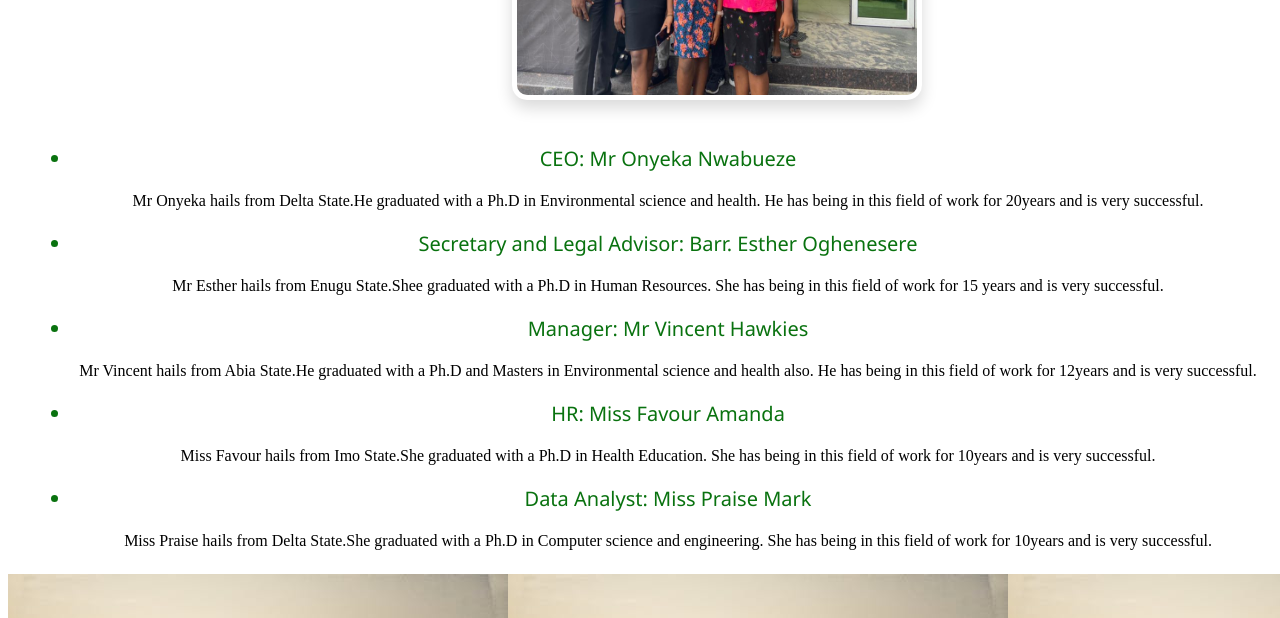
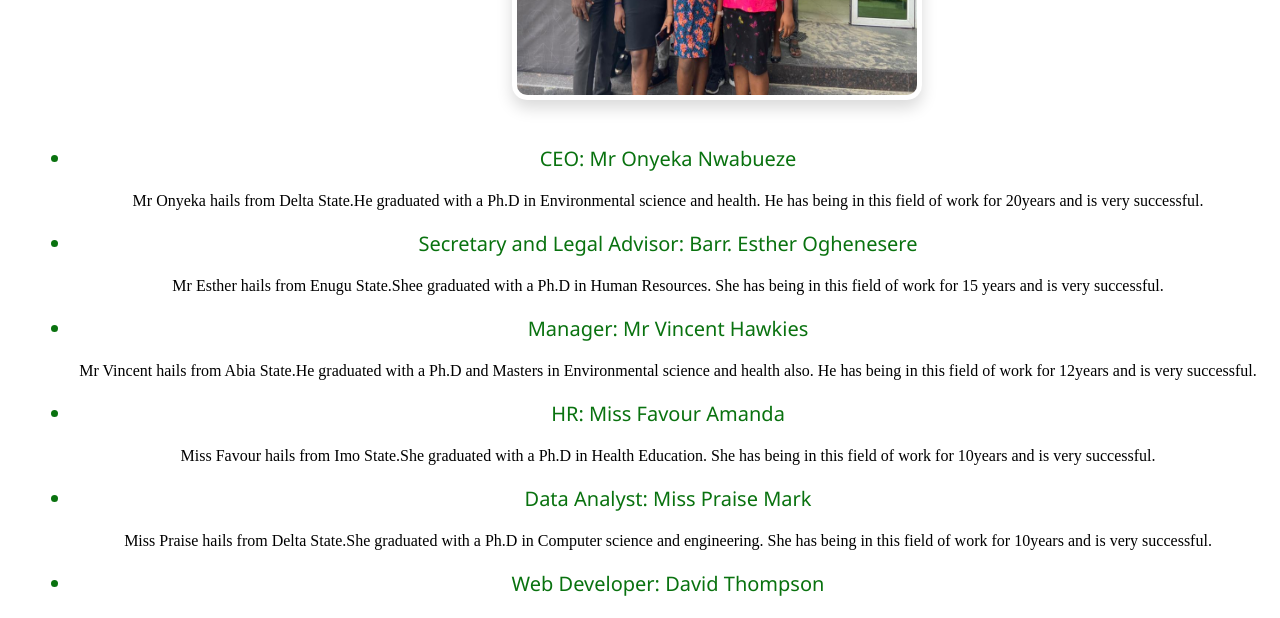
Before and after one commit to chidavid798/ECOFREE, a plain HTML site: page about.html in a window 1280 px wide. Shown: the part 670-1288 px from the top of the page. Drawn offline with Linux system fonts and the light colour scheme.

Commit message:
Add files via upload

```diff
--- a/about.html
+++ b/about.html
@@ -35,6 +35,8 @@
                         Miss Favour hails from Imo State.She graduated with a Ph.D in Health Education. She has being in this field of work for 10years and is very successful.
                         <li>Data Analyst: Miss Praise Mark</li>
                         Miss Praise hails from Delta State.She graduated with a Ph.D in Computer science and engineering. She has being in this field of work for 10years and is very successful.
+                        <li>Web Developer: David Thompson</li>
+                        Mr David Thompso hails for England.He graduated with a Ph.D in Aeronautical Engineering. He has been in this field of work for  6years and is very successful
         </ul>
 
     </section>
```
Also changed, not shown: contact.html (+2 -2 lines), faq.html (+1 -1 lines), register.html (+1 -1 lines).
